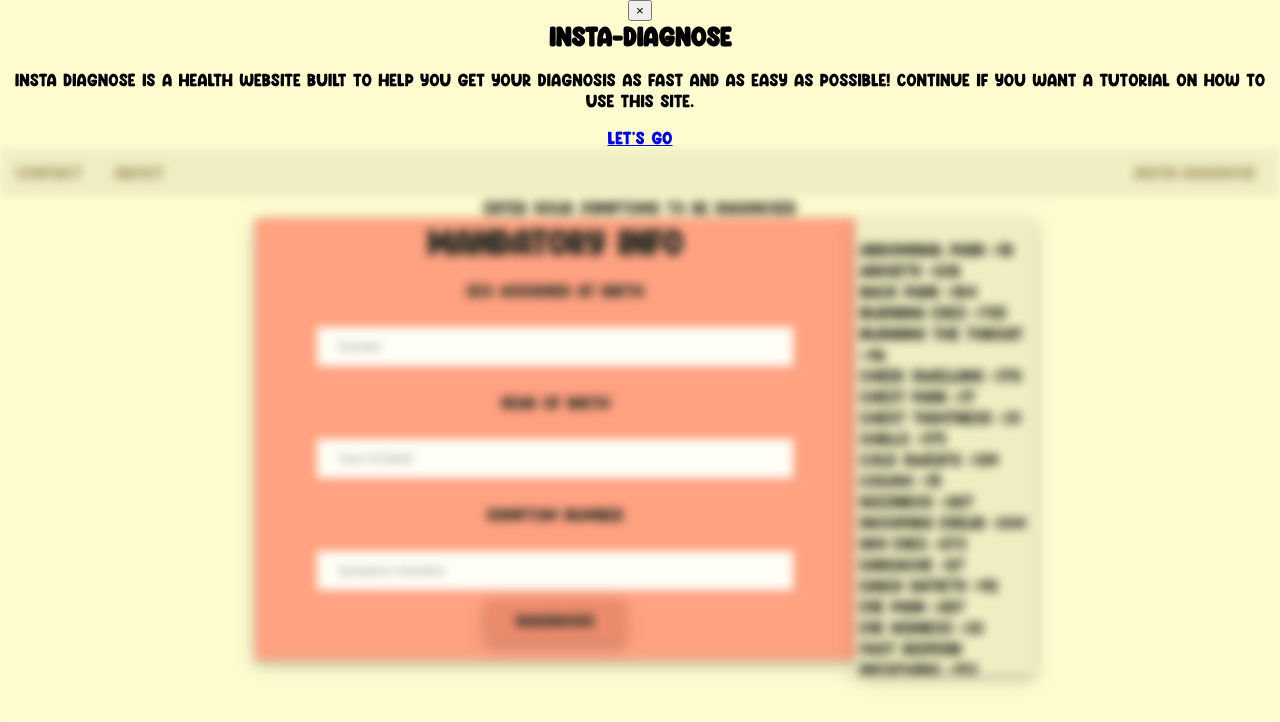
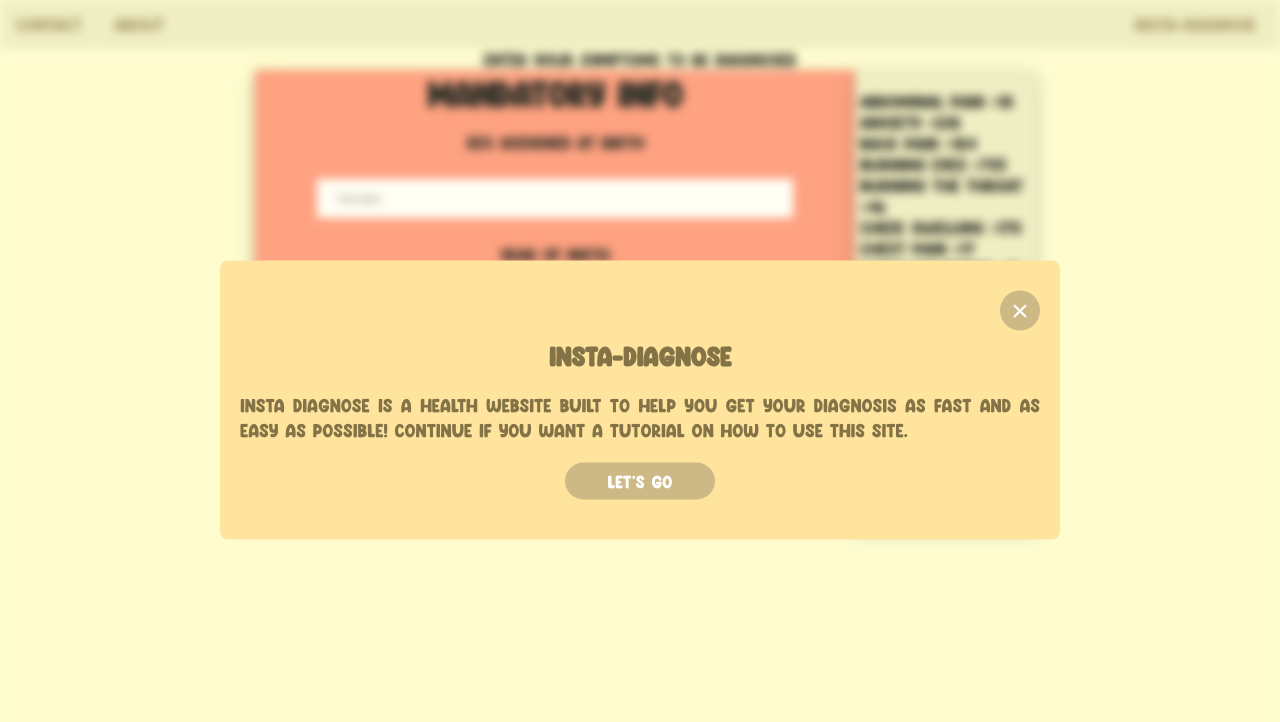
Before and after one commit to RiddSarav/FinalHackathonProject, a Flask app: page / in a window 1280 px wide. Shown: the top 722 px of the page. Run offline with Flask 2, Linux system fonts and the light colour scheme.

Commit message:
Update hackathon.css

```diff
--- a/static/css/hackathon.css
+++ b/static/css/hackathon.css
@@ -148,7 +148,7 @@ body{
   opacity: 0.8;
   z-index:-1;
 }
-.popup1{
+.popup{
     background-color: #FFE49E;
     width: 800px;
     padding: 30px 20px;
@@ -161,7 +161,7 @@ body{
     display: none;
     text-align: center;
 }
-.popup1 button{
+.popup button{
   display: block;
 margin:  0 0 20px auto;
 background-color: transparent;
@@ -175,18 +175,18 @@ border: none;
 outline: none;
 cursor: pointer;
 }
-.popup1 h2{
+.popup h2{
 margin-top: -10px;
 color: #837346;
 }
-.popup1 p{
+.popup p{
 font-size: 17px;
 text-align: justify;
 margin: 20px 0;
 line-height: 25px;
 color: #837346;
 }
-.popup1 a{
+.popup a{
 display: block;
 width: 150px;
 position: relative;
```
